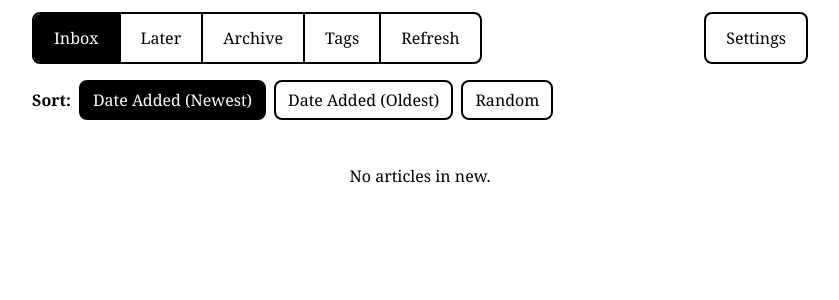
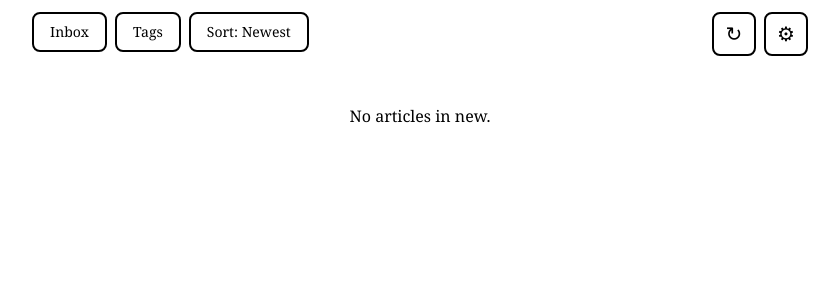
Before and after one commit to ntwkrgr/readwise-reader-personal-site, a Flask app: page / in a window 1280 px wide. Shown: the top 300 px of the page, without its empty margins (220-1059 px from the left). Run offline with Flask 3, Linux system fonts and the light colour scheme.

Commit message:
Add tag caching and persistent sort preference
Introduce tag caching and tag extraction utilities, and add a persistent default sort preference with UI changes. Changes include:

- Add _tag_cache, _extract_tags(), and fetch_all_tags(location) to collect and cache tags across pages; clear tag cache in invalidate_list_cache().
- Use fetch_all_tags in article_list with a ReadwiseAPIError fallback to tags from the current page.
- Add SORT_COOKIE and default_sort handling in inject_display_prefs(), article_list(), and settings(); persist default_sort via settings form and cookie.
- Update templates: list.html now shows navigation, tag picker, and sort controls as dropdowns and uses available_tags; settings.html adds controls for selecting default sort. CSS in base.html adjusted to style dropdowns, nav icons, and dark theme variants.

These changes improve tag discovery performance and let users choose a default article sort that persists across sessions.

```diff
--- a/app.py
+++ b/app.py
@@ -27,10 +27,12 @@ VALID_SORTS = {"newest", "oldest", "random"}
 
 _list_cache: dict[tuple[str, str | None, str | None], dict[str, Any]] = {}
 _article_cache: dict[str, dict[str, Any]] = {}
+_tag_cache: dict[str, list[str]] = {}
 
 
 def invalidate_list_cache() -> None:
     _list_cache.clear()
+    _tag_cache.clear()
 
 
 def invalidate_article_cache(doc_id: str) -> None:
@@ -144,6 +146,33 @@ def _sort_articles(articles: list[dict[str, Any]], sort: str) -> list[dict[str,
     return out
 
 
+def _extract_tags(results: list[dict[str, Any]]) -> set[str]:
+    tags: set[str] = set()
+    for a in results:
+        tags_data = a.get("tags") or {}
+        if isinstance(tags_data, dict):
+            tags.update(tags_data.keys())
+        elif isinstance(tags_data, list):
+            tags.update(tags_data)
+    return tags
+
+
+def fetch_all_tags(location: str) -> list[str]:
+    if location in _tag_cache:
+        return _tag_cache[location]
+    tag_names: set[str] = set()
+    cursor: str | None = None
+    while True:
+        data = fetch_article_list(location=location, page_cursor=cursor, tag=None)
+        tag_names.update(_extract_tags(data["results"]))
+        cursor = data.get("nextPageCursor")
+        if not cursor:
+            break
+    result = sorted(tag_names)
+    _tag_cache[location] = result
+    return result
+
+
 def fetch_article(doc_id: str) -> dict[str, Any]:
     if doc_id in _article_cache:
         return _article_cache[doc_id]
@@ -204,6 +233,7 @@ TEXT_WEIGHT_COOKIE = "readwise_text_weight"
 THEME_COOKIE = "readwise_theme"
 HIGHLIGHTING_COOKIE = "readwise_highlighting"
 TAP_ADVANCE_COOKIE = "readwise_tap_advance"
+SORT_COOKIE = "readwise_sort"
 VALID_TEXT_SIZES = {"small", "medium", "large"}
 VALID_TEXT_WEIGHTS = {"normal", "bold"}
 VALID_THEMES = {"light", "dark"}
@@ -220,6 +250,7 @@ def inject_display_prefs():
     theme = request.cookies.get(THEME_COOKIE, "light")
     highlighting = request.cookies.get(HIGHLIGHTING_COOKIE, "off")
     tap_advance = request.cookies.get(TAP_ADVANCE_COOKIE, "off")
+    default_sort = request.cookies.get(SORT_COOKIE, "newest")
     if size not in VALID_TEXT_SIZES:
         size = "medium"
     if weight not in VALID_TEXT_WEIGHTS:
@@ -230,12 +261,15 @@ def inject_display_prefs():
         highlighting = "off"
     if tap_advance not in VALID_TAP_ADVANCE:
         tap_advance = "off"
+    if default_sort not in VALID_SORTS:
+        default_sort = "newest"
     return {
         "text_size": size,
         "text_weight": weight,
         "theme": theme,
         "highlighting_enabled": highlighting == "on",
         "tap_advance": tap_advance,
+        "default_sort": default_sort,
     }
 
 
@@ -247,9 +281,12 @@ def article_list():
     location = request.args.get("location", "new")
     if location not in VALID_LOCATIONS:
         location = "new"
-    sort = request.args.get("sort", "newest")
+    default_sort = request.cookies.get(SORT_COOKIE, "newest")
+    if default_sort not in VALID_SORTS:
+        default_sort = "newest"
+    sort = request.args.get("sort", default_sort)
     if sort not in VALID_SORTS:
-        sort = "newest"
+        sort = default_sort
     page_cursor = request.args.get("cursor")
     refresh = request.args.get("refresh")
     tag = request.args.get("tag")
@@ -264,6 +301,11 @@ def article_list():
 
     articles = _sort_articles(data["results"], sort)
 
+    try:
+        available_tags = fetch_all_tags(location)
+    except ReadwiseAPIError:
+        available_tags = sorted(_extract_tags(data["results"]))
+
     return render_template(
         "list.html",
         articles=articles,
@@ -272,6 +314,7 @@ def article_list():
         current_tag=tag,
         current_sort=sort,
         count=data["count"],
+        available_tags=available_tags,
     )
 
 
@@ -388,6 +431,7 @@ def settings():
         theme = request.form.get("theme") or request.cookies.get(THEME_COOKIE, "light")
         highlighting = request.form.get("highlighting") or request.cookies.get(HIGHLIGHTING_COOKIE, "off")
         tap_advance = request.form.get("tap_advance") or request.cookies.get(TAP_ADVANCE_COOKIE, "off")
+        default_sort = request.form.get("default_sort") or request.cookies.get(SORT_COOKIE, "newest")
         if size not in VALID_TEXT_SIZES:
             size = "medium"
         if weight not in VALID_TEXT_WEIGHTS:
@@ -398,12 +442,15 @@ def settings():
             highlighting = "off"
         if tap_advance not in VALID_TAP_ADVANCE:
             tap_advance = "off"
+        if default_sort not in VALID_SORTS:
+            default_sort = "newest"
         resp = make_response(redirect(request.referrer or url_for("article_list")))
         resp.set_cookie(TEXT_SIZE_COOKIE, size, max_age=31536000)
         resp.set_cookie(TEXT_WEIGHT_COOKIE, weight, max_age=31536000)
         resp.set_cookie(THEME_COOKIE, theme, max_age=31536000)
         resp.set_cookie(HIGHLIGHTING_COOKIE, highlighting, max_age=31536000)
         resp.set_cookie(TAP_ADVANCE_COOKIE, tap_advance, max_age=31536000)
+        resp.set_cookie(SORT_COOKIE, default_sort, max_age=31536000)
         return resp
     return render_template("settings.html")
 
@@ -414,19 +461,12 @@ def tag_picker():
     if location not in VALID_LOCATIONS:
         location = "new"
     try:
-        data = fetch_article_list(location=location, page_cursor=None, tag=None)
+        all_tags = fetch_all_tags(location)
     except ReadwiseAPIError as e:
         return render_template("error.html", message=str(e), retry_url=request.url)
-    tag_names: set[str] = set()
-    for article in data["results"]:
-        tags = article.get("tags") or {}
-        if isinstance(tags, dict):
-            tag_names.update(tags.keys())
-        elif isinstance(tags, list):
-            tag_names.update(tags)
     return render_template(
         "tags.html",
-        tags=sorted(tag_names),
+        tags=all_tags,
         current_location=location,
     )
 
--- a/templates/base.html
+++ b/templates/base.html
@@ -38,42 +38,58 @@
             margin-bottom: 16px;
             flex-wrap: wrap;
         }
-        .nav-group {
-            display: flex;
+        .nav-dropdown {
+            position: relative;
+        }
+        .nav-dropdown summary {
+            list-style: none;
+            cursor: pointer;
+        }
+        .nav-dropdown summary::-webkit-details-marker { display: none; }
+        .nav-dropdown summary::marker { display: none; content: ""; }
+        .nav-dropdown-options {
+            position: absolute;
+            top: 100%;
+            left: 0;
+            margin-top: 4px;
             border: 2px solid #000;
             border-radius: 8px;
+            background: #fff;
+            z-index: 20;
             overflow: hidden;
         }
-        .nav-group a {
+        .nav-dropdown-options a {
             display: block;
-            padding: 12px 20px;
-            min-height: 48px;
+            padding: 10px 20px;
+            min-height: 44px;
             text-decoration: none;
-            border: none;
-            border-right: 2px solid #000;
-            border-radius: 0;
+            border-bottom: 1px solid #000;
             font-size: 16px;
-            line-height: 24px;
-            text-align: center;
+            white-space: nowrap;
         }
-        .nav-group a:last-child {
-            border-right: none;
+        .nav-dropdown-options a:last-child {
+            border-bottom: none;
         }
-        .nav-group a.active {
+        .nav-dropdown-options a.active {
             background: #000;
             color: #fff;
         }
-        .nav-settings {
-            display: block;
-            padding: 12px 20px;
-            min-height: 48px;
-            text-decoration: none;
+        .nav-icons {
+            display: flex;
+            gap: 8px;
+            margin-left: auto;
+        }
+        .nav-icon {
+            display: flex;
+            align-items: center;
+            justify-content: center;
+            width: 44px;
+            height: 44px;
             border: 2px solid #000;
             border-radius: 8px;
-            font-size: 16px;
-            line-height: 24px;
-            text-align: center;
-            margin-left: auto;
+            text-decoration: none;
+            font-size: 20px;
+            line-height: 1;
         }
         .btn {
             display: inline-block;
@@ -184,24 +200,40 @@
             padding: 8px;
             text-align: left;
         }
-        .sort-control {
-            display: flex;
-            align-items: center;
-            gap: 8px;
+        .sort-dropdown {
+            position: relative;
             margin-bottom: 12px;
-            flex-wrap: wrap;
-            font-size: 16px;
         }
-        .sort-label {
-            font-weight: bold;
+        .sort-dropdown summary {
+            list-style: none;
+            cursor: pointer;
         }
-        .sort-control a {
-            padding: 6px 12px;
+        .sort-dropdown summary::-webkit-details-marker { display: none; }
+        .sort-dropdown summary::marker { display: none; content: ""; }
+        .sort-options {
+            position: absolute;
+            top: 100%;
+            left: 0;
+            margin-top: 4px;
             border: 2px solid #000;
             border-radius: 8px;
+            background: #fff;
+            z-index: 20;
+            overflow: hidden;
+        }
+        .sort-options a {
+            display: block;
+            padding: 10px 20px;
+            min-height: 44px;
             text-decoration: none;
+            border-bottom: 1px solid #000;
+            font-size: 16px;
+            white-space: nowrap;
         }
-        .sort-control a.active {
+        .sort-options a:last-child {
+            border-bottom: none;
+        }
+        .sort-options a.active {
             background: #000;
             color: #fff;
         }
@@ -265,21 +297,10 @@
             background: #555;
         }
         body.theme-dark a { color: #fff; }
-        body.theme-dark .nav-group {
-            border-color: #fff;
-        }
-        body.theme-dark .nav-group a {
-            border-right-color: #fff;
-            color: #fff;
-        }
-        body.theme-dark .nav-group a.active {
-            background: #fff;
-            color: #000;
-        }
-        body.theme-dark .nav-settings {
-            border-color: #fff;
-            color: #fff;
-        }
+        body.theme-dark .nav-dropdown-options { border-color: #fff; background: #000; }
+        body.theme-dark .nav-dropdown-options a { border-bottom-color: #fff; color: #fff; }
+        body.theme-dark .nav-dropdown-options a.active { background: #fff; color: #000; }
+        body.theme-dark .nav-icon { border-color: #fff; color: #fff; }
         body.theme-dark .btn {
             border-color: #fff;
             color: #fff;
@@ -294,8 +315,9 @@
         body.theme-dark .article-meta { color: #ccc; }
         body.theme-dark .progress-bar { background: #444; }
         body.theme-dark .progress-fill { background: #fff; }
-        body.theme-dark .sort-control a { border-color: #fff; color: #fff; }
-        body.theme-dark .sort-control a.active { background: #fff; color: #000; }
+        body.theme-dark .sort-options { border-color: #fff; background: #000; }
+        body.theme-dark .sort-options a { border-bottom-color: #fff; color: #fff; }
+        body.theme-dark .sort-options a.active { background: #fff; color: #000; }
         body.theme-dark .tag-filter { border-bottom-color: #fff; }
         body.theme-dark .empty { color: #fff; }
         body.theme-dark .no-content a { border-color: #fff; color: #fff; }
--- a/templates/list.html
+++ b/templates/list.html
@@ -4,22 +4,41 @@
 
 {% block content %}
 <nav class="nav">
-    <div class="nav-group">
+    <details class="nav-dropdown">
+        <summary class="btn" style="font-size: 14px; padding: 6px 16px; min-height: 36px;">{% if current_location == 'new' %}Inbox{% elif current_location == 'later' %}Later{% elif current_location == 'archive' %}Archive{% else %}{{ current_location | capitalize }}{% endif %}</summary>
+        <div class="nav-dropdown-options">
             <a href="/?location=new&sort={{ current_sort }}{% if current_tag %}&tag={{ current_tag }}{% endif %}" class="{{ 'active' if current_location == 'new' else '' }}">Inbox</a>
             <a href="/?location=later&sort={{ current_sort }}{% if current_tag %}&tag={{ current_tag }}{% endif %}" class="{{ 'active' if current_location == 'later' else '' }}">Later</a>
             <a href="/?location=archive&sort={{ current_sort }}{% if current_tag %}&tag={{ current_tag }}{% endif %}" class="{{ 'active' if current_location == 'archive' else '' }}">Archive</a>
-        <a href="/tags?location={{ current_location }}">Tags</a>
-        <a href="/?location={{ current_location }}&sort={{ current_sort }}{% if current_tag %}&tag={{ current_tag }}{% endif %}&refresh=1">Refresh</a>
         </div>
-    <a href="/settings" class="nav-settings">Settings</a>
-</nav>
-
-<div class="sort-control">
-    <span class="sort-label">Sort:</span>
+    </details>
+    <details class="nav-dropdown">
+        <summary class="btn" style="font-size: 14px; padding: 6px 16px; min-height: 36px;">{% if current_tag %}Tag: {{ current_tag }}{% else %}Tags{% endif %}</summary>
+        <div class="nav-dropdown-options">
+            {% if current_tag %}
+            <a href="/?location={{ current_location }}&sort={{ current_sort }}" class="active">Show all</a>
+            {% endif %}
+            {% for tag in available_tags %}
+            <a href="/?location={{ current_location }}&sort={{ current_sort }}&tag={{ tag | urlencode }}" class="{{ 'active' if current_tag == tag else '' }}">{{ tag }}</a>
+            {% endfor %}
+            {% if not available_tags %}
+            <a href="/tags?location={{ current_location }}">No tags on this page</a>
+            {% endif %}
+        </div>
+    </details>
+    <details class="nav-dropdown">
+        <summary class="btn" style="font-size: 14px; padding: 6px 16px; min-height: 36px;">Sort: {% if current_sort == 'newest' %}Newest{% elif current_sort == 'oldest' %}Oldest{% else %}Random{% endif %}</summary>
+        <div class="nav-dropdown-options">
             <a href="/?location={{ current_location }}&sort=newest{% if current_tag %}&tag={{ current_tag }}{% endif %}" class="{{ 'active' if current_sort == 'newest' else '' }}">Date Added (Newest)</a>
             <a href="/?location={{ current_location }}&sort=oldest{% if current_tag %}&tag={{ current_tag }}{% endif %}" class="{{ 'active' if current_sort == 'oldest' else '' }}">Date Added (Oldest)</a>
             <a href="/?location={{ current_location }}&sort=random{% if current_tag %}&tag={{ current_tag }}{% endif %}" class="{{ 'active' if current_sort == 'random' else '' }}">Random</a>
         </div>
+    </details>
+    <div class="nav-icons">
+        <a href="/?location={{ current_location }}&sort={{ current_sort }}{% if current_tag %}&tag={{ current_tag }}{% endif %}&refresh=1" class="nav-icon" title="Refresh">&#x21bb;</a>
+        <a href="/settings" class="nav-icon" title="Settings">&#x2699;</a>
+    </div>
+</nav>
 
 {% if current_tag %}
 <div class="tag-filter">
```
Also changed, not shown: templates/settings.html (+8 -0 lines). Lines whose indentation alone changed are shown as unchanged.
